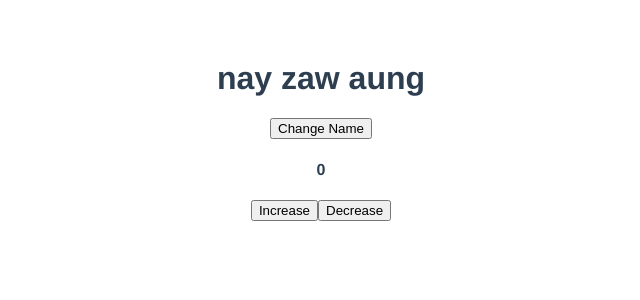
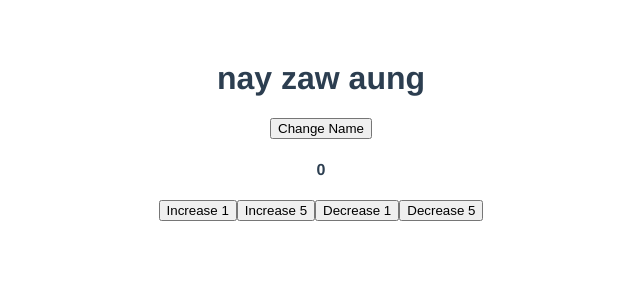
Before and after one commit to nayzawaungnza/hello-world, a Vue app: page / in a window 1280 px wide. Shown: the top 300 px of the page, without its empty margins (319-959 px from the left). Built offline with nearby package versions, Linux system fonts and the light colour scheme.

Commit message:
Event Handling (Part 1)

```diff
--- a/src/App.vue
+++ b/src/App.vue
@@ -3,8 +3,10 @@
       <h1>{{ name }}</h1>
       <button v-on:click="name='Aung Aung'">Change Name</button>
       <h4>{{ count }}</h4>
-      <button @click="count +=1">Increase</button>
-      <button @click="count -=1">Decrease</button>
+      <button @click="increase(1)">Increase 1</button>
+      <button @click="increase(5)">Increase 5</button>
+      <button @click="decrease(1)">Decrease 1</button>
+      <button @click="decrease(5)">Decrease 5</button>
    </div>
 </template>
 
@@ -18,11 +20,11 @@ export default {
     }
   },
 methods:{
-   increase(){
-    this.count +=1
+   increase(num){
+    this.count += num
    },
-   decrease(){
-    this.count -= 1
+   decrease(num){
+    this.count -= num
    }
 },
 }
```
